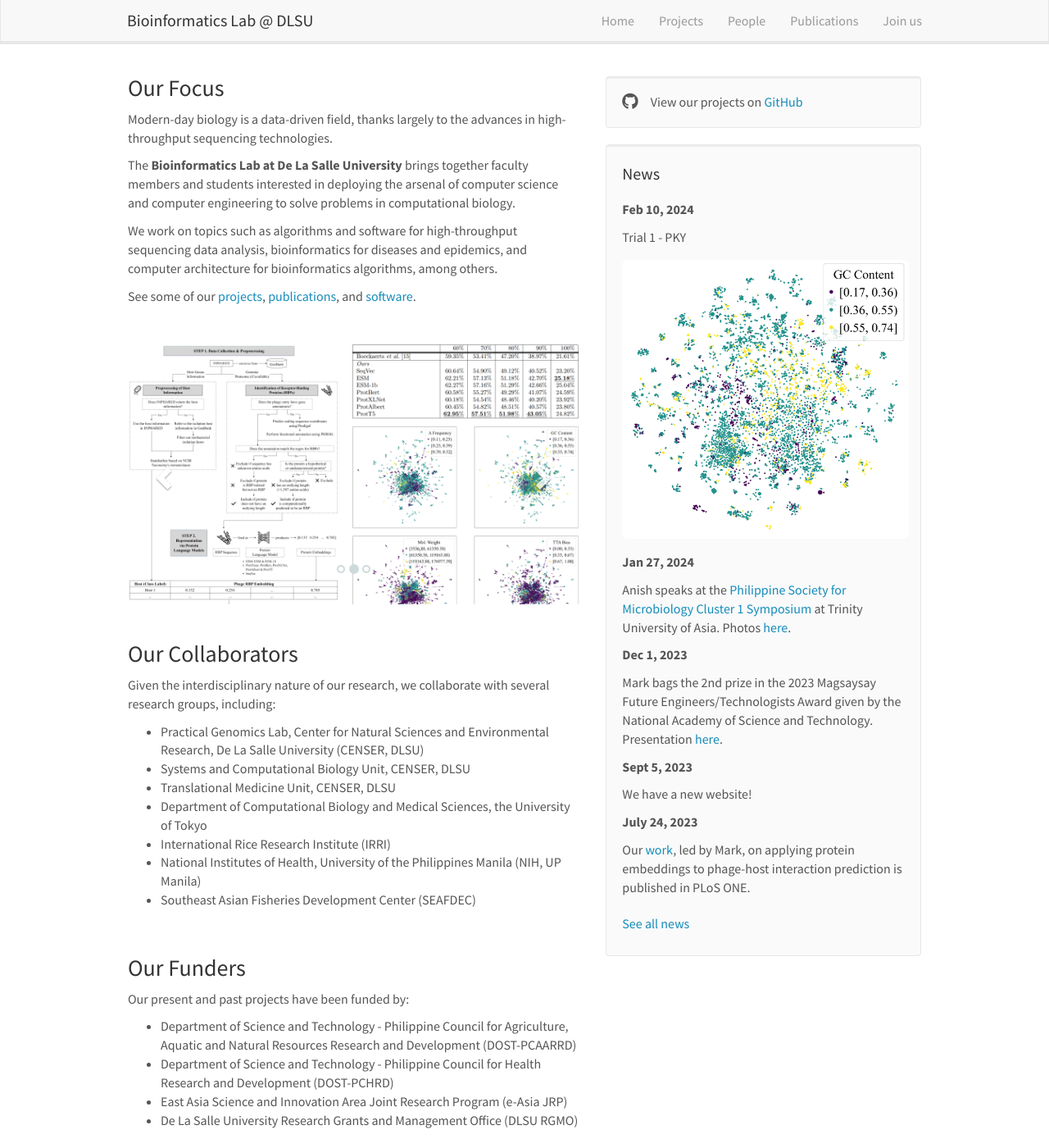
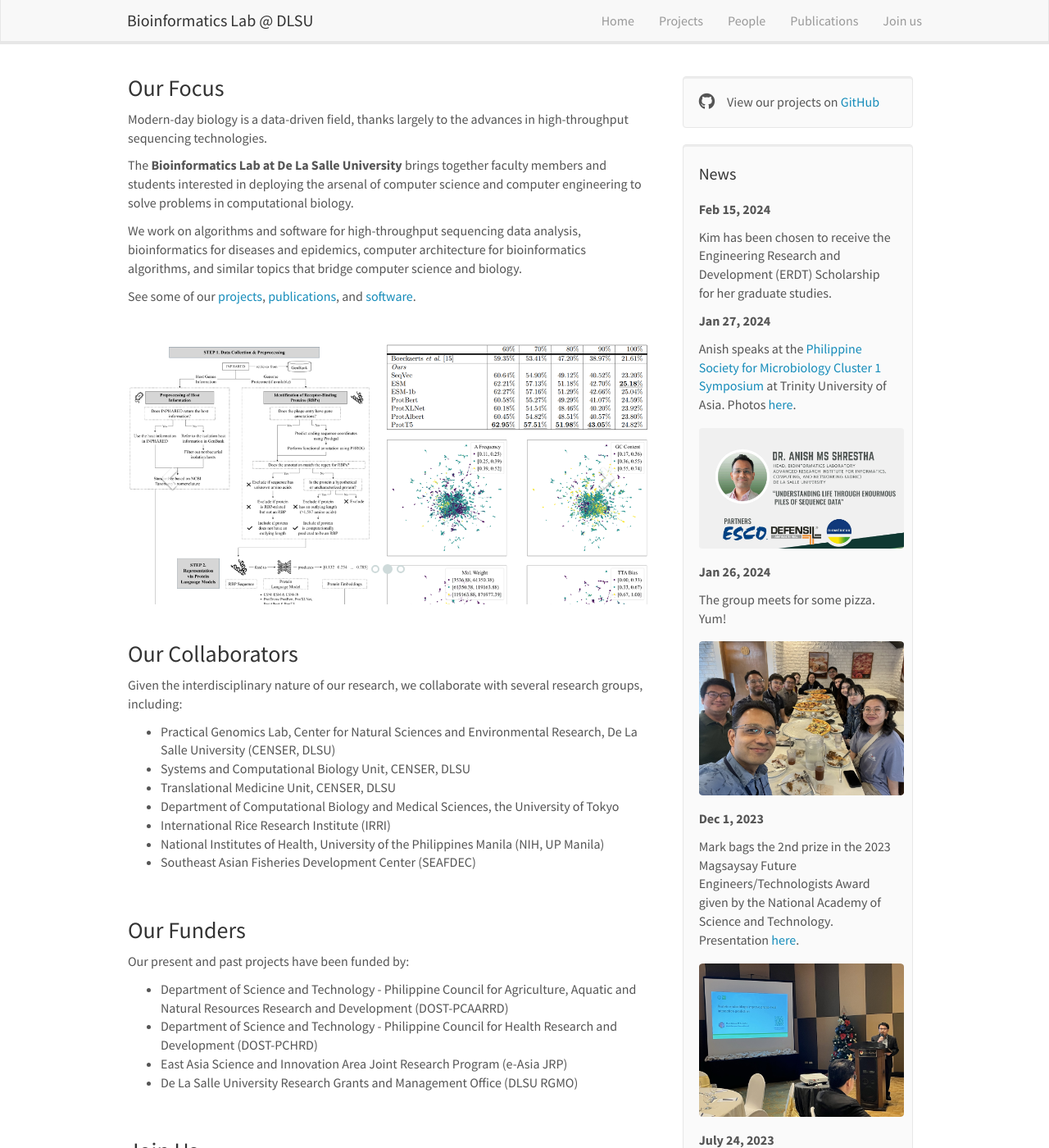
Before and after one commit to bioinfodlsu/bioinfodlsu.github.io, a Jekyll site: the page built from _pages/home.md, in a window 1280 px wide and 1400 px high. Shown: the whole window at 82% size. Built offline with Jekyll 4.4.1, drawn with Linux system fonts in a browser that asks for light colours; nearby versions of some CDN libraries.

Commit message:
Add new pics

```diff
--- a/_data/news.yml
+++ b/_data/news.yml
@@ -1,21 +1,24 @@
-- date: Feb 10, 2024
-  headline: Trial 1 - PKY
-  pic: mark_phi.png
+- date: Feb 15, 2024
+  headline: Kim has been chosen to receive the Engineering Research and Development (ERDT) Scholarship for her graduate studies.
 
 - date: Jan 27, 2024
   headline: Anish speaks at the [Philippine Society for Microbiology Cluster 1 Symposium](https://www.psm.org.ph/2023/2023-cluster-1-symposium/) at Trinity University of Asia. Photos [here](https://www.facebook.com/watch/?v=1356863334813080){:target="\_blank"}.
+  pic: 20240127_PSM_Cluster1.jpg
+
+- date: Jan 26, 2024
+  headline: The group meets for some pizza. Yum!
+  pic: 20240126_pizza.jpeg
 
 - date: Dec 1, 2023
   headline: Mark bags the 2nd prize in the 2023 Magsaysay Future Engineers/Technologists Award given by the National Academy of Science and Technology. Presentation [here](https://fb.watch/oKx7G6gwLi/){:target="\_blank"}.
-
-- date: Sept 5, 2023
-  headline: We have a new website!
+  pic: 20231201_Mark_MFET.jpeg
 
 - date: July 24, 2023
   headline: Our [work](https://doi.org/10.1371/journal.pone.0289030){:target="\_blank"}, led by Mark, on applying protein embeddings to phage-host interaction prediction is published in PLoS ONE.
 
 - date: July 12, 2023
-  headline: Daphne and Mark conduct a workshop on the basics of R, jointly organized with the Systems and Computational Biology Unit, DLSU.
+  headline: Daphne, Mark, and Paul conduct a workshop on the basics of R, jointly organized with the Systems and Computational Biology Unit, DLSU.
+  pic: 20230712_R_workshop.png
 
 - date: June 19, 2023
   headline: 4 students from the Philippine Science High School System join the lab for a 3-week immersion program.
@@ -24,4 +27,4 @@
   headline: Kyle presents his [work](https://doi.org/10.1101/2022.12.15.520671){:target="\_blank"} on psuedo DNA-protein alignment at GIW/ISCB-Asia 2022 at Tainan, Taiwan.
 
 - date: Feb 4, 2022
-  headline: Anish, Joyce, and Kyle's [work](https://bmcgenomics.biomedcentral.com/articles/10.1186/s12864-021-08278-7){:target="\_blank"} on assembly-free method for gene expression analyis in non-model organisms is published in BMC Genomics.
+  headline: Anish, Joyce, and Kyle's [work](https://bmcgenomics.biomedcentral.com/articles/10.1186/s12864-021-08278-7){:target="\_blank"} on assembly-free method for gene expression analysis in non-model organisms is published in BMC Genomics.
--- a/_includes/news.html
+++ b/_includes/news.html
@@ -17,7 +17,7 @@
     {% for article in site.data.news limit:5 %}
     <p><b>{{ article.date }}</b><br />{{ article.headline | markdownify}}
     {% if article.pic != nil %}
-    <img src="images/news/{{ article.pic }}" width=350 >
+    <img src="images/news/{{ article.pic }}" width=250 >
     {% endif %}
     </p>
     {% endfor %}
--- a/_layouts/homelay.html
+++ b/_layouts/homelay.html
@@ -2,7 +2,7 @@
 layout: default
 ---
 
-<div id="homeid" class="col-sm-7">
+<div id="homeid" class="col-sm-8">
     <!-- <h1>Welcome to the Bioinformatics Lab at DLSU Manila </h1> -->
 
     {{ content }}
@@ -10,4 +10,4 @@ layout: default
 
 <br />
 
-<div id="newsid" class="col-sm-5">{% include news.html %}</div>
+<div id="newsid" class="col-sm-4">{% include news.html %}</div>
--- a/_pages/home.md
+++ b/_pages/home.md
@@ -12,7 +12,7 @@ Modern-day biology is a data-driven field, thanks largely to the advances in hig
 
 The **Bioinformatics Lab at De La Salle University** brings together faculty members and students interested in deploying the arsenal of computer science and computer engineering to solve problems in computational biology.
 
-We work on topics such as algorithms and software for high-throughput sequencing data analysis, bioinformatics for diseases and epidemics, and computer architecture for bioinformatics algorithms, among others.
+We work on algorithms and software for high-throughput sequencing data analysis, bioinformatics for diseases and epidemics, computer architecture for bioinformatics algorithms, and similar topics that bridge computer science and biology.
 
 See some of our [projects](projects), [publications](publications), and [software](http://github.com/bioinfodlsu){:target="\_blank"}.
 
@@ -39,6 +39,9 @@ See some of our [projects](projects), [publications](publications), and [softwar
         </div>
         <div class="item">
             <img src="{{ site.url }}{{ site.baseurl }}/images/slider/ricepilaf2.PNG" alt="RicePilaf - Module Graph" />
+        </div>
+        <div class="item">
+            <img src="{{ site.url }}{{ site.baseurl }}/images/slider/crabs_DEG.png" alt="RicePilaf - Module Graph" />
         </div>
     </div>
 
```
Also changed, not shown: images/news/20121201_Mark_MFET.jpeg (deleted), images/news/20240126_pizza.jpeg, images/slider/phipred.png.
